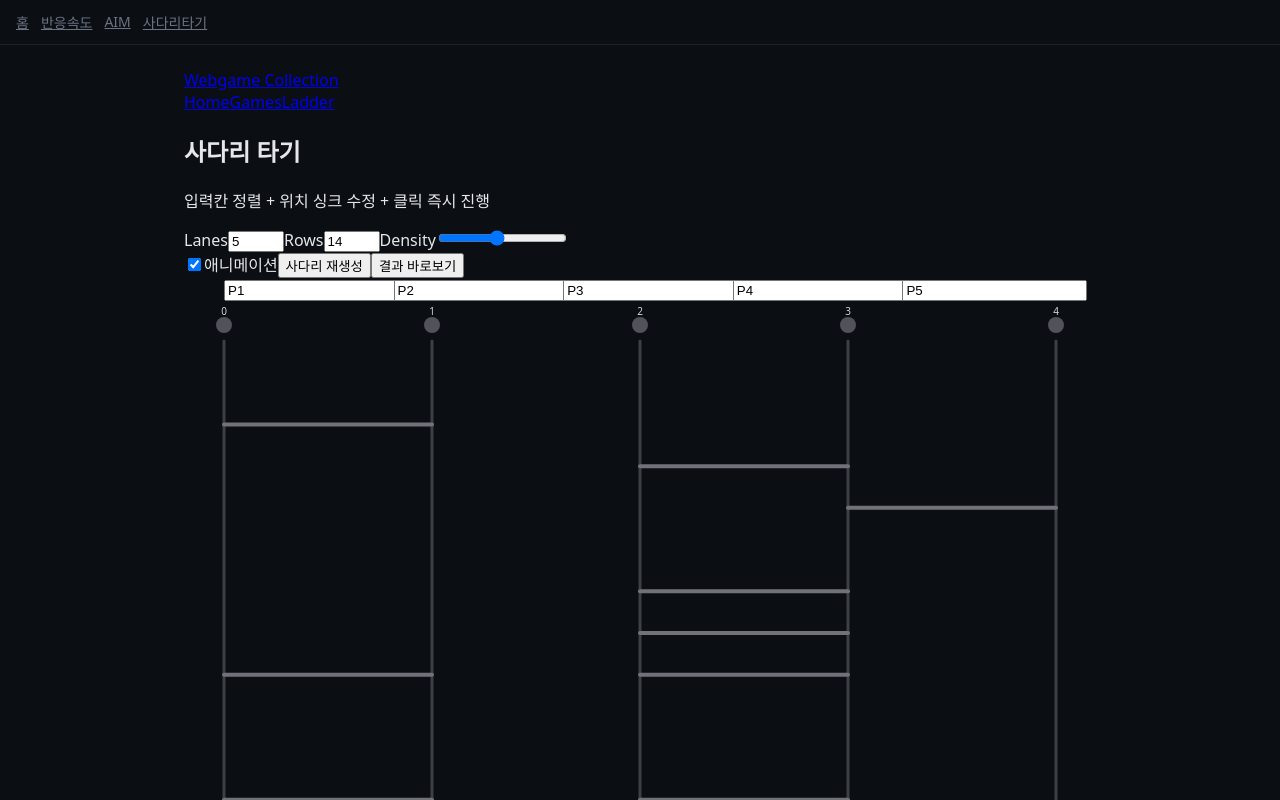
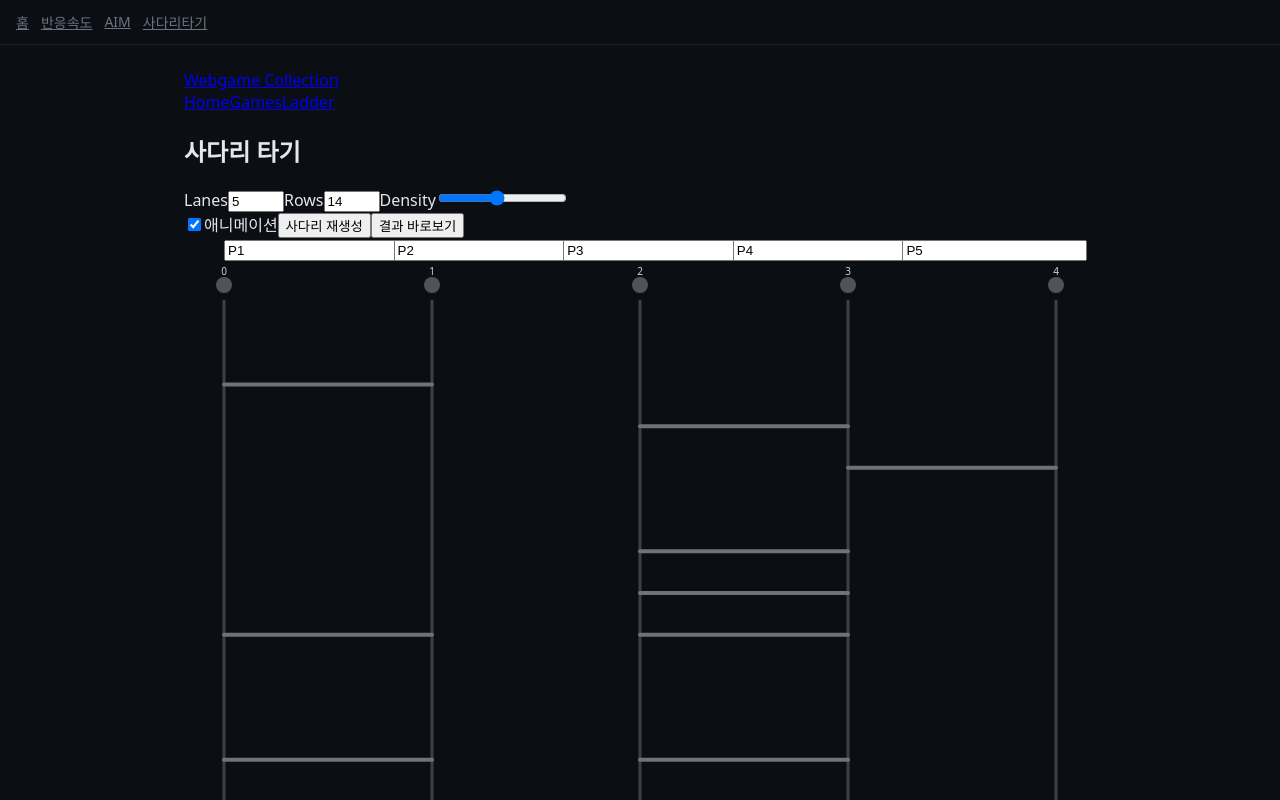
Before and after one commit to rudtn668/webgame-collection, a Next.js app: page /games/ladder in a window 1280 px wide. Shown: the top 800 px of the page. Built offline with nearby package versions, Linux system fonts and the light colour scheme.

Commit message:
Update page.tsx

```diff
--- a/app/games/ladder/page.tsx
+++ b/app/games/ladder/page.tsx
@@ -287,7 +287,6 @@ export default function Page() {
 
       <section className="mx-auto max-w-6xl px-4 py-6">
         <h1 className="mb-2 text-2xl font-bold">사다리 타기</h1>
-        <p className="mb-4 text-neutral-300">입력칸 정렬 + 위치 싱크 수정 + 클릭 즉시 진행</p>
 
         {/* 컨트롤 바 */}
         <div className="mb-4 flex flex-wrap items-center gap-3">
```
